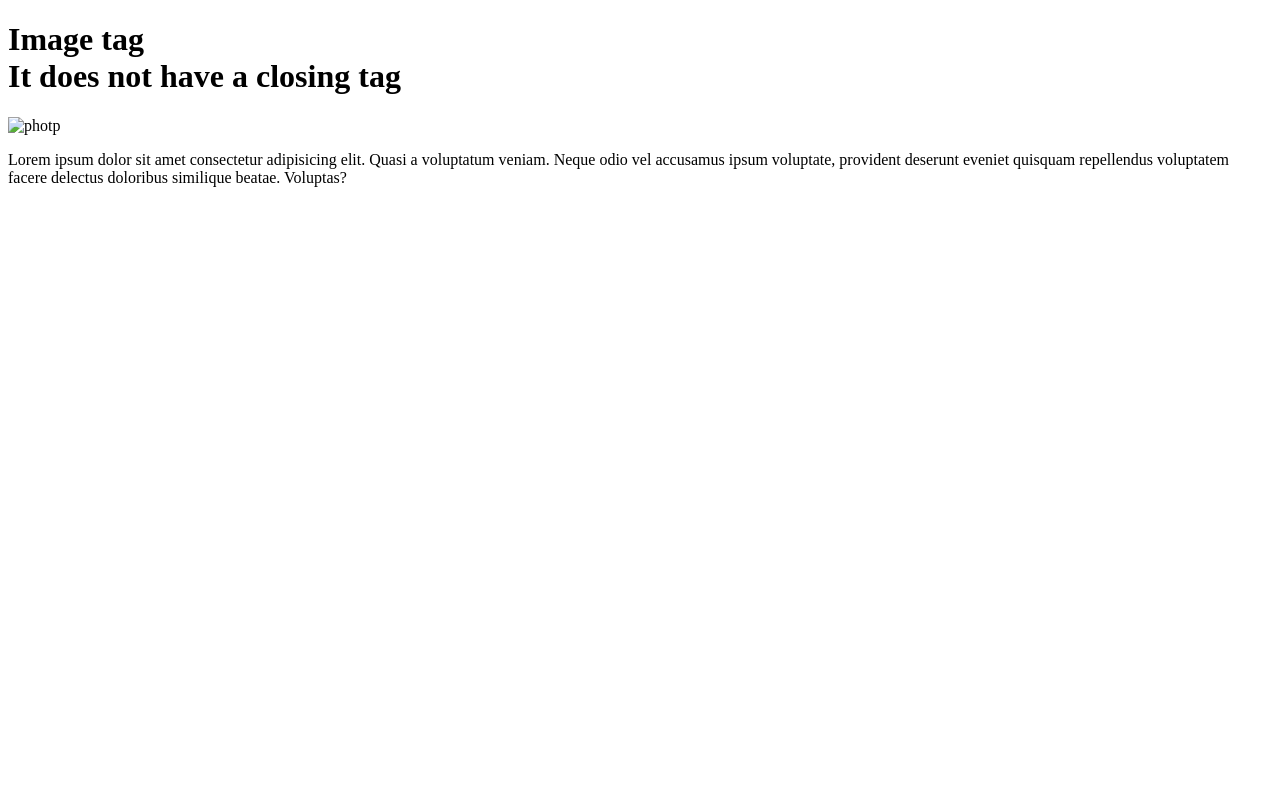
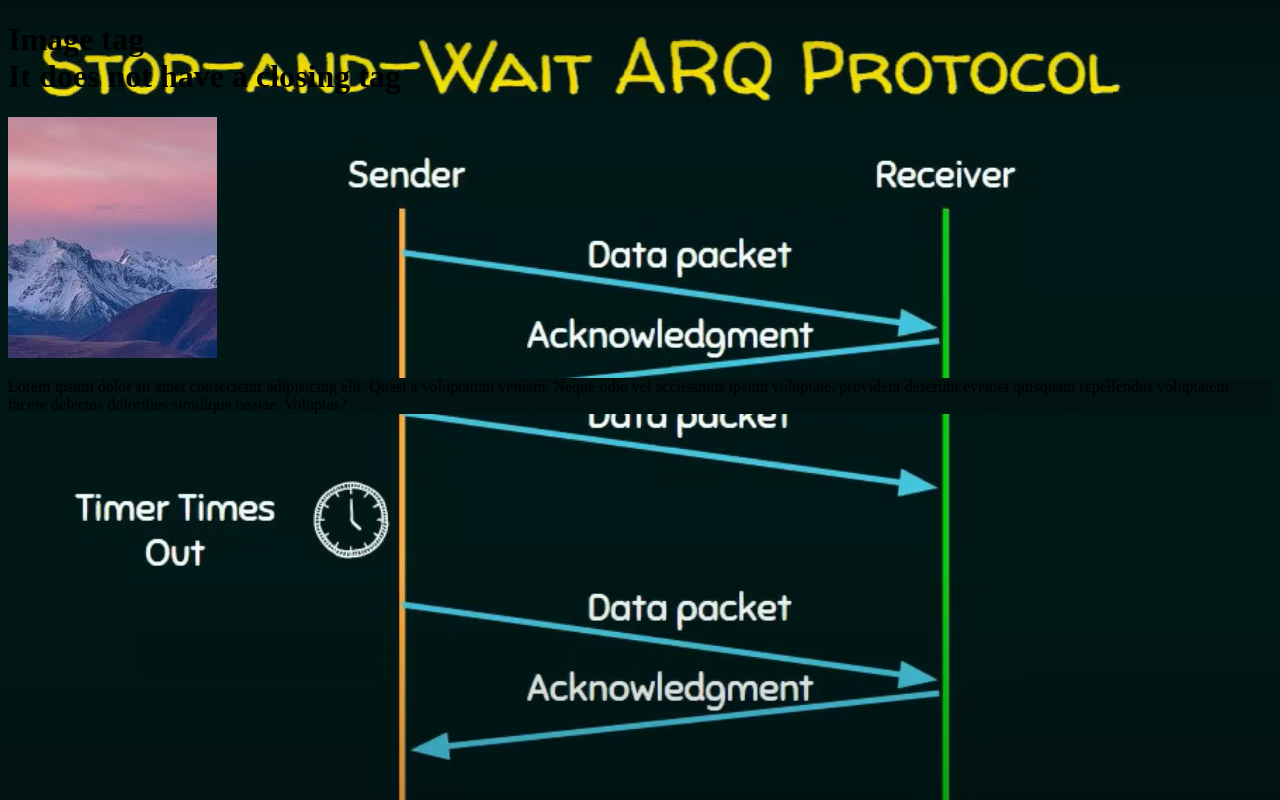
Before and after one commit to karan7594/frontend-traning, a plain HTML site: page image tag/image.html in a window 1280 px wide. Drawn offline with Linux system fonts and the light colour scheme.

Commit message:
set the image

```diff
--- a/image tag/image.html
+++ b/image tag/image.html
@@ -6,7 +6,7 @@
     <title>Image tag</title>
     <style>
       body {
-        background-image: url("photo.png");
+        background-image: url("image.png.png");
       }
       /* backgroung image  */
     </style>
@@ -17,10 +17,10 @@
       It does not have a closing tag
     </h1>
     <!-- alt are use for the any purpose does not load the sorce and we see the altnative txt -->
-    <img src="./photo.png" alt="photp" />
+    <img src="ima.jpeg" alt="photp" />
 
     <!-- in paragraph tag backgroung img -->
-    <p style="background-image: url('photo.png')">
+    <p style="background-image: url('image.png.png')">
       Lorem ipsum dolor sit amet consectetur adipisicing elit. Quasi a
       voluptatum veniam. Neque odio vel accusamus ipsum voluptate, provident
       deserunt eveniet quisquam repellendus voluptatem facere delectus doloribus
```
Also changed, not shown: ima.jpeg (added), image tag/ima.jpeg (added), image tag/image.png.png (added).
